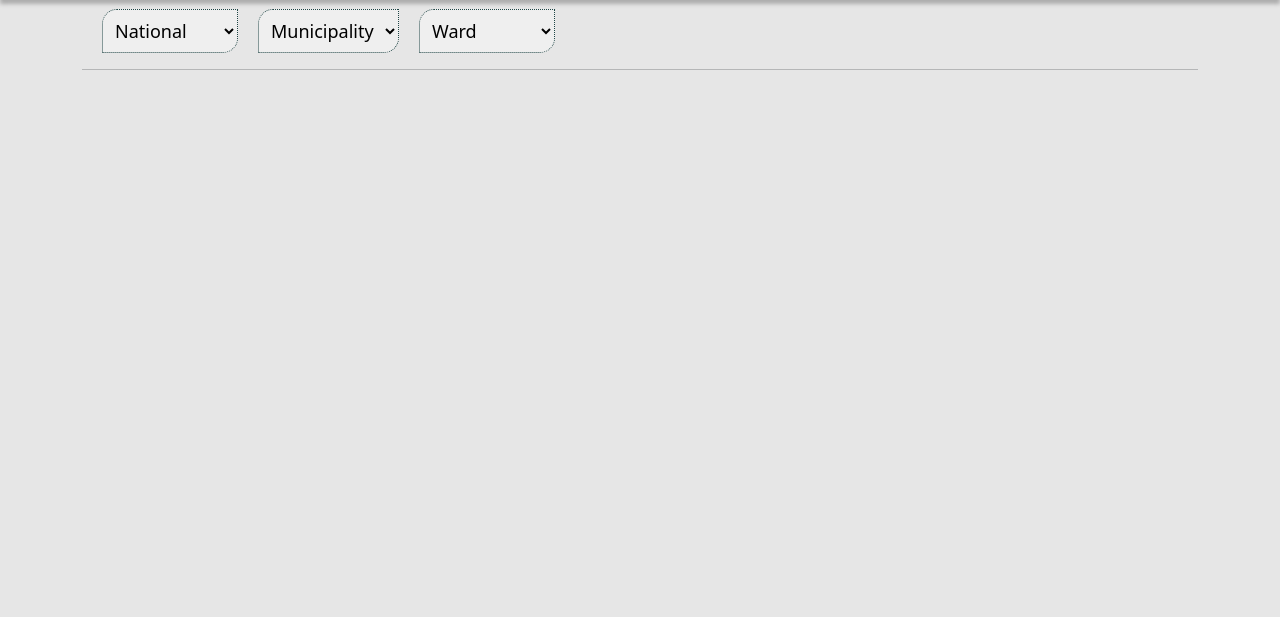
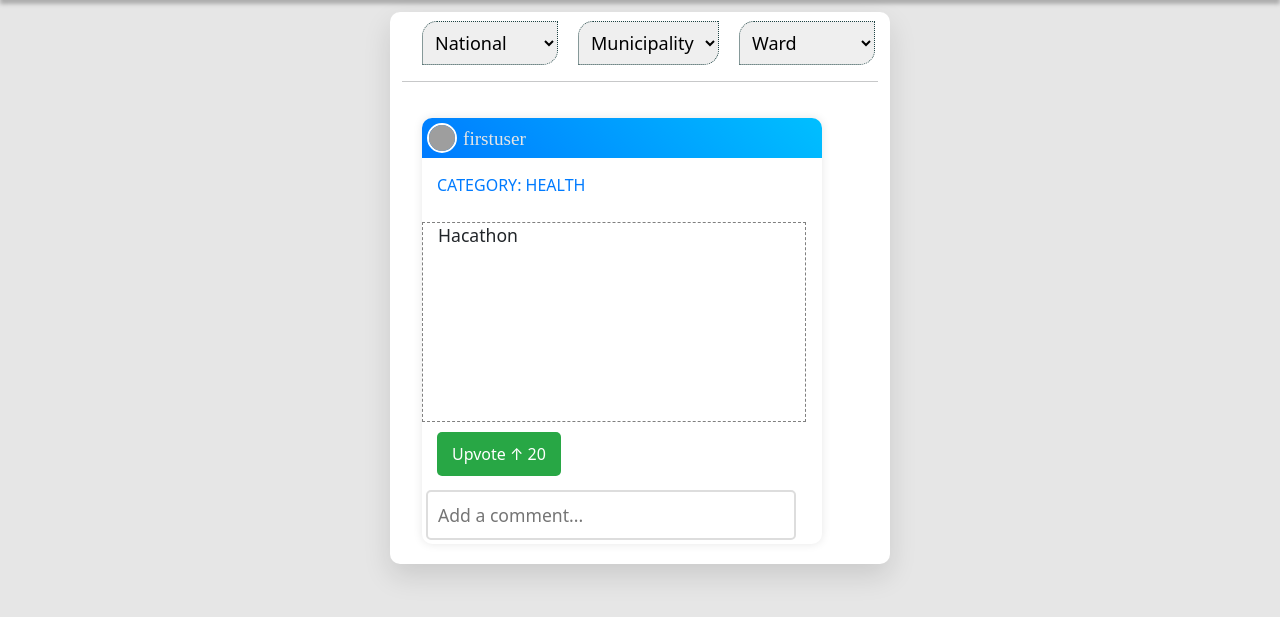
Before and after one commit to sandarva3/HackFest, a Django app: page / in a window 1280 px wide. Shown: the part 85-702 px from the top of the page. Run offline with Django 5.2, Linux system fonts and the light colour scheme; a user stored in the database is signed in; data comes from the database, SQL or seed files in the repository; both versions use the stored data as it was after the commit; grey boxes are pictures that could not be loaded.

Commit message:
Added Posting System

```diff
--- a/samasya/views.py
+++ b/samasya/views.py
@@ -3,12 +3,15 @@ from django.http import HttpResponse
 from .forms import CustomUserCreationForm, PostForm
 from django.contrib import auth
 from django.contrib.auth import login, logout
-from .models import Customer, User
-
-
+from .models import Customer, User, Post, Comment
+from django.contrib.auth.decorators import login_required
 
 
 def home_view(request):
+    if request.user.is_authenticated:
+        posts = Post.objects.all().order_by('-created_at')
+        return render(request, 'home.html', {'posts':posts})
+
     return render(request, 'home.html')
 
 
--- a/static/css/post.css
+++ b/static/css/post.css
@@ -187,10 +187,11 @@
     border-color: #007BFF;
 }
 .pc{
+  max-width: fit-content;
   display: flex;
-  padding: 0px;
 justify-content: center;
   align-items: center;
+  width: auto;
 }
 
 .comment-section {
--- a/templates/home.html
+++ b/templates/home.html
@@ -1,6 +1,21 @@
 {% extends "base.html" %}
+{% load static %}
+
+{% if request.user.is_authenticated %}
+
+
+
+{% block javascript %}
+<script src="{% static 'js/script.js' %}"></script>
+{% endblock javascript %}
+
+{% block stylesheet %}
+<link rel="stylesheet" href="{% static 'css/post.css' %}">
+{% endblock stylesheet %}
+
+
 {% block content %}
-<div class="mainbody">
+<div class="mainbody" style="display: flex; flex-direction: column;">
     <div class="sec">
 
         <div class="leval">
@@ -14,14 +29,14 @@
                 </select>
 
             </li>
-    <li class="are" id="l2">     <select class="pl" name="" id="">
+            <li class="are" id="l2"> <select class="pl" name="" id="">
                     <option value="" class="nat">Municipality</option>
                     <option value="" class="nat">Education</option>
                     <option value="" class="nat">Health</option>
                     <option value="" class="nat">Enviroment</option>
                     <option value="" class="nat">Others</option>
                 </select></li>
-    <li class="are" id="l3">     <select class="pl" name="" id="">
+            <li class="are" id="l3"> <select class="pl" name="" id="">
                     <option value="" class="nat"> Ward</option>
                     <option value="" class="nat">Education</option>
                     <option value="" class="nat">Health</option>
@@ -33,9 +48,74 @@
     <hr>
     <div class="allpost">
 
+
+        {% for post in posts %}
+<div class="pc">
+    <div class="post-box">
+        <div class="profile">
+
+          <img src="https://img.freepik.com/premium-vector/man-avatar-profile-picture-vector-illustration_268834-538.jpg" alt="Profile Image">
+
+          <div style="color: rgb(229, 229, 229);" class="username">{{post.user.username}}</div>
+      </div>
+      <div class="user-details">
+
+          <div class="category">Category: {{post.category}}</div>
+      </div>
+      <div class="post-content">
+          <p>{{post.text}}</p>
+      </div>
+      <button class="upvote-btn">Upvote &#8593; {{post.upvotes}}</button>
+      <input type="text" style="margin:4px" class="comment-input" id="cmtt" placeholder="Add a comment..." onclick="clicked()">
+  </div>
+
+      <div class="comment-section" style="height :auto; padding:7px; width: auto;" id="cmt" hidden>
+
+          <div class="comment-header">
+              Comments
+
+              <button class="btnn" style="height :auto; color:rgb(255, 255, 255); padding:7px; width: auto;" onclick="back()">
+                  Back
+                  </button>
+          </div>
+          <div class="comments">
+              <div class="comment-box">
+                  <div class="comment-username">Commenter1</div>
+                  <div class="comment-content">This is a great comment! Keep up the good work.</div>
+
+                  <button class="upvote-btn">Upvote &#8593;</button>  </div>
+                  <div class="comment-box">
+                      <div class="comment-username">Commenter2</div>
+                      <div class="comment-content">I agree! The comment section looks fantastic.</div>
+                      <button class="upvote-btn">Upvote &#8593;</button>
+                    </div>
+                    <div class="comment-box">
+                        <div class="comment-username">Commenter2</div>
+                        <div class="comment-content">I agree! The comment section looks fantastic.</div>
+                        <button class="upvote-btn">Upvote &#8593;</button>
+                    </div>
+                    <div class="comment-box">
+                        <div class="comment-username">Commenter2</div>
+                        <div class="comment-content">I agree! The comment section looks fantastic.</div>
+                        <button class="upvote-btn">Upvote &#8593;</button>
+                    </div>
+                </div>
+                <div class="new-comment">
+                    <input type="text" class="comment-input" placeholder="Add a comment...">
+                    <button class="submit-btn">Submit</button>
+                </div>
+                {% empty %}
+                <p>No Posts to Display</p>
+                {% endfor %}
             </div>
         </div>
 
 
+{% endblock content %}
 
-{% endblock content %}
+
+{% else %}
+
+<h1>Please Login First</h1>
+
+{% endif %}
```
Also changed, not shown: templates/guesthome.html (added, +19 -0 lines), templates/userpost.html (+25 -12 lines), db.sqlite3, 1 other file. Lines whose indentation alone changed are shown as unchanged.
